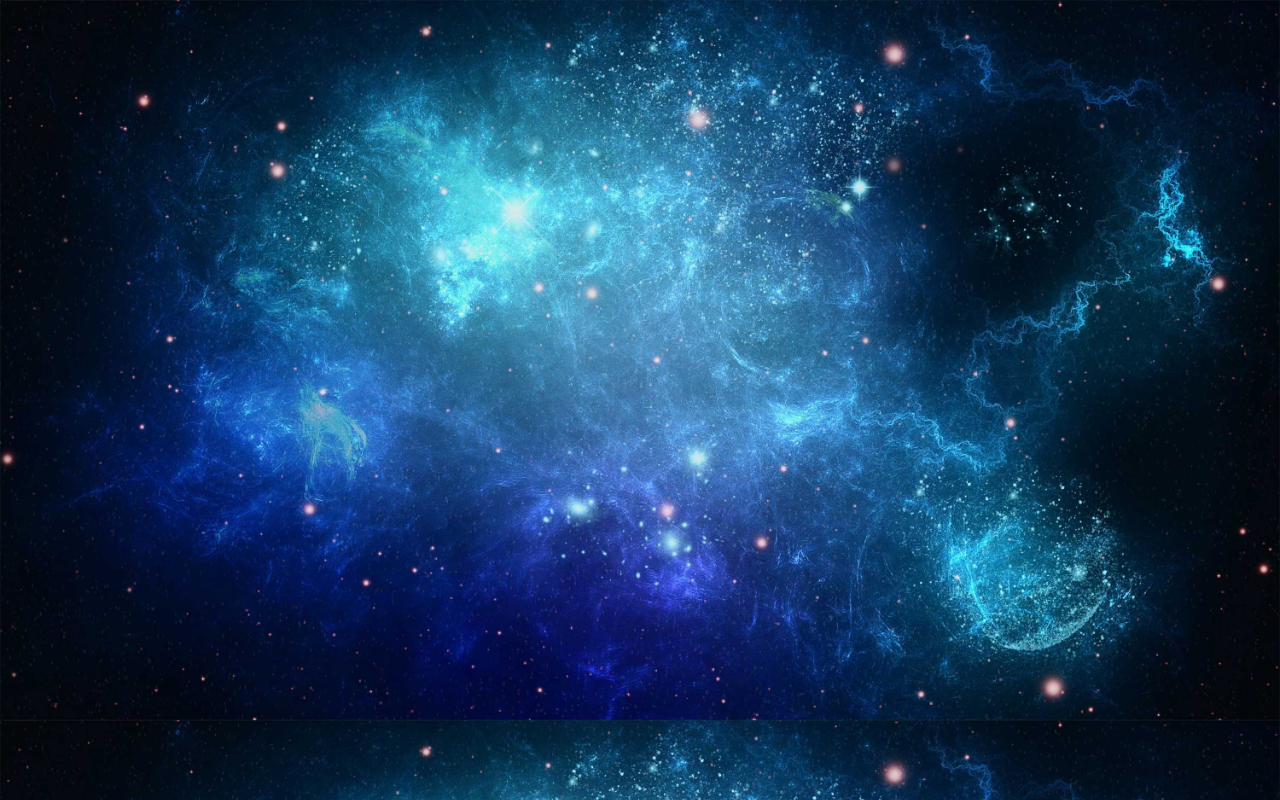
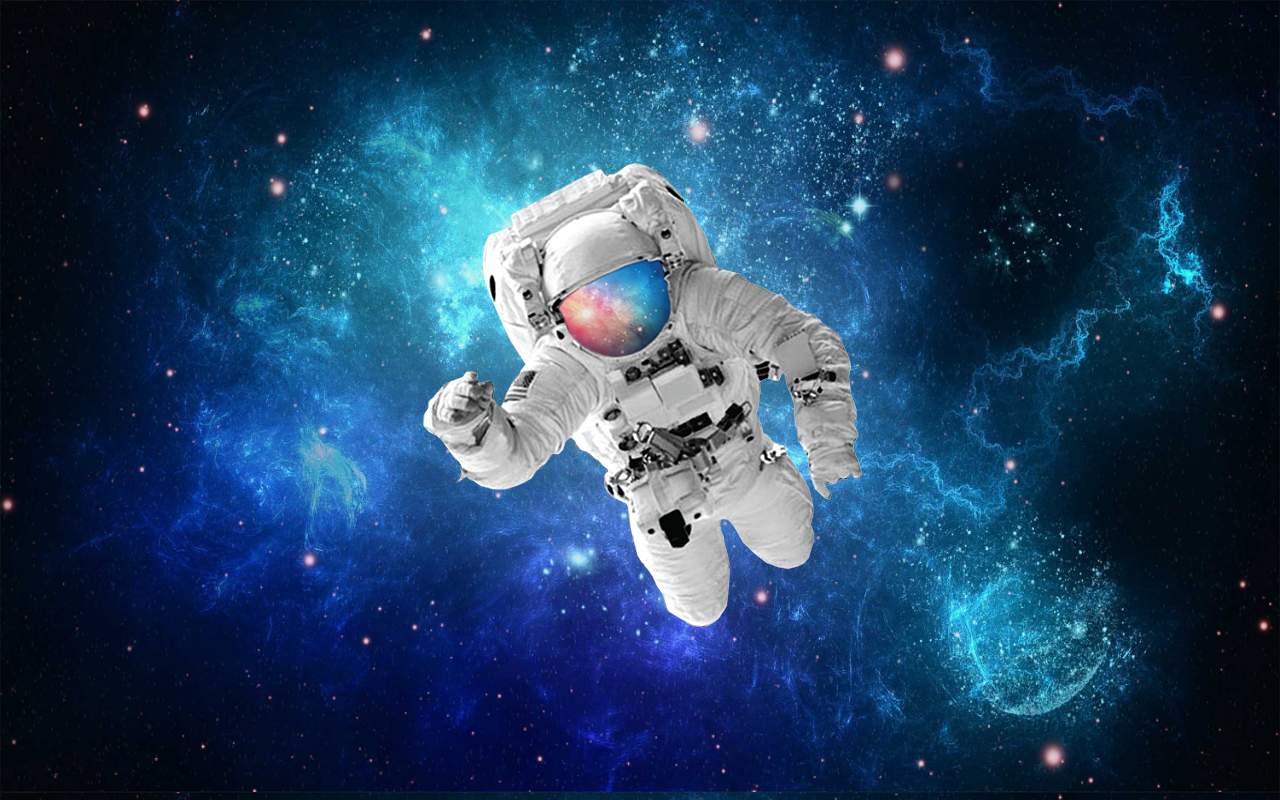
Before and after one commit to gabigg03/html-css, a plain HTML site: page desafios/des011/desafio.html in a window 1280 px wide. Drawn offline with Linux system fonts and the light colour scheme.

Commit message:
centralizei

```diff
--- a/desafios/des011/desafio.html
+++ b/desafios/des011/desafio.html
@@ -8,11 +8,23 @@
         body{
             background-color: black;
             background-image: url(imagem/espaco.jpg);
-            background-size: cover;
+            background-size: 100% 100%;
+            height: 97vh;
+            position: relative;
+        }
+        div{
+            position: absolute;
+            left: 50%;
+            top: 50%;
+            transform: translate(-50%, -50%);
+
         }
     </style>
 </head>
 <body>
+    <div>
+        <img src="imagem/astronauta.png" alt="astronauta">
+    </div>
 
 </body>
 </html>
```
